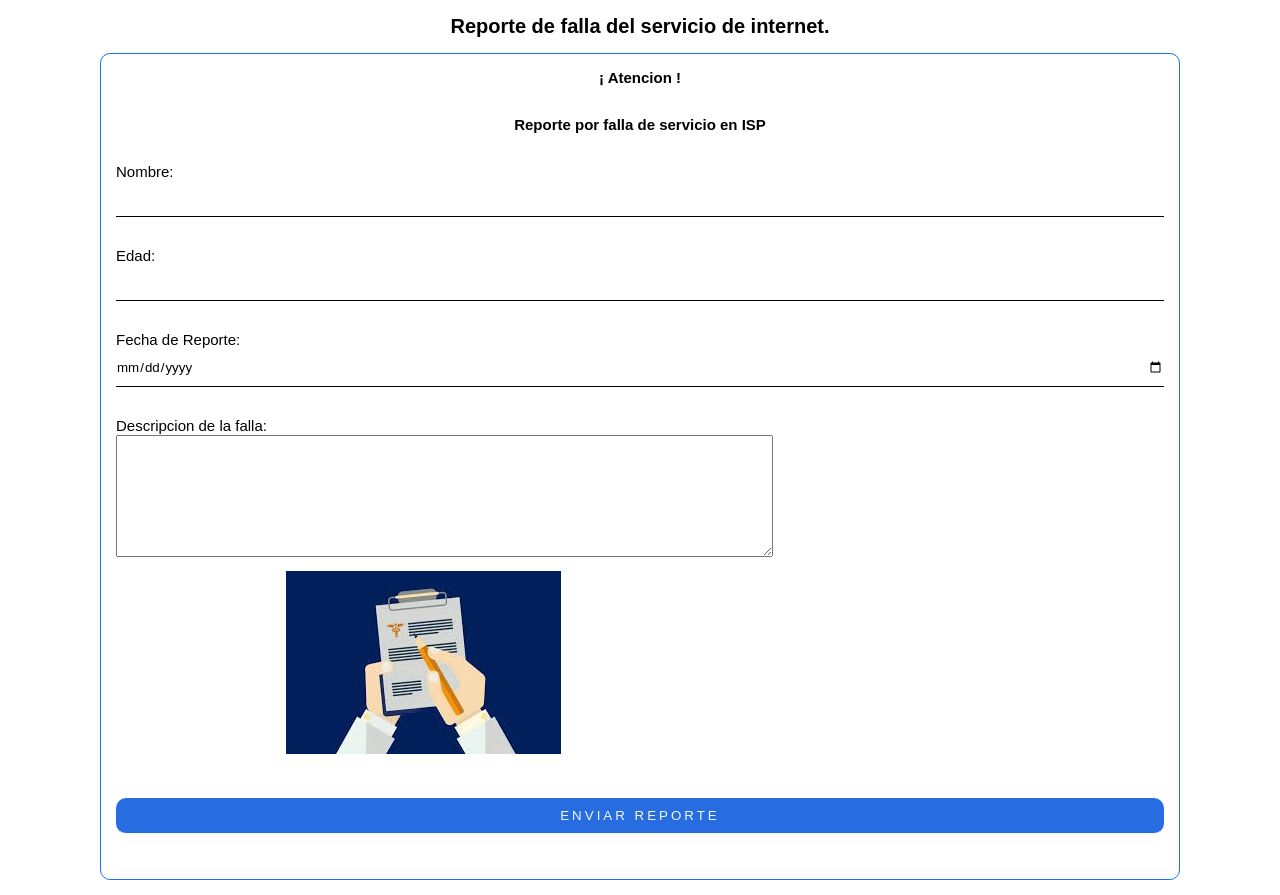
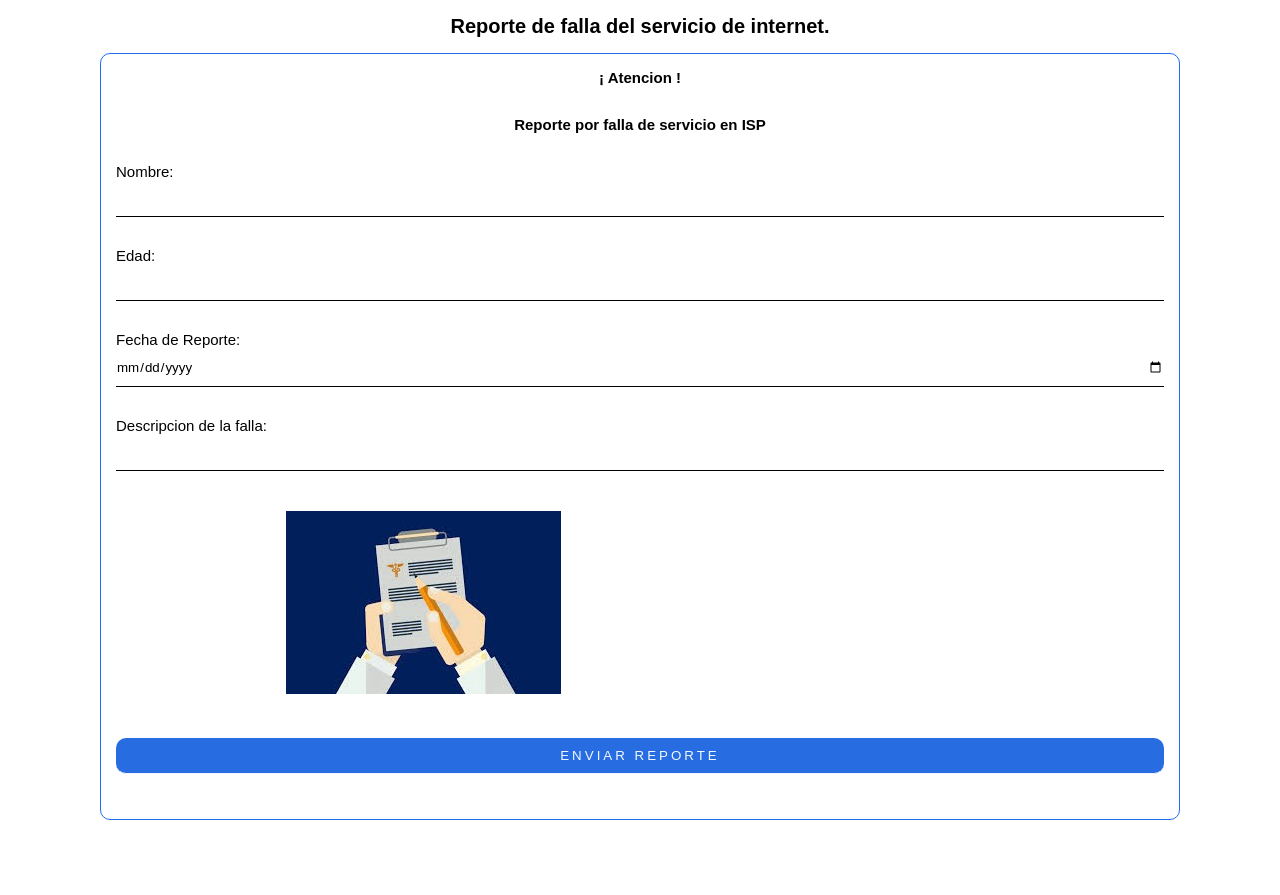
Before and after one commit to gilbertot272/pruebafat-ima, a plain HTML site: page index.html in a window 1280 px wide. After the commit the page ends 835 px from the top, so only its background shows below. Drawn offline with nearby package versions, Linux system fonts and the light colour scheme.

Commit message:
Add files via upload

```diff
--- a/index.html
+++ b/index.html
@@ -37,7 +37,7 @@
 
     <div class="elemento">
 
-      <label id="des">Descripcion de la falla: </label><br><textarea  id="desc" name="name" rows="8" cols="80"></textarea>
+      <label id="des">Descripcion de la falla: </label><br><input  id="desc" name="name" rows="8" cols="20"></input>
       <br>
     </div>
     <div class="elemento">
```
